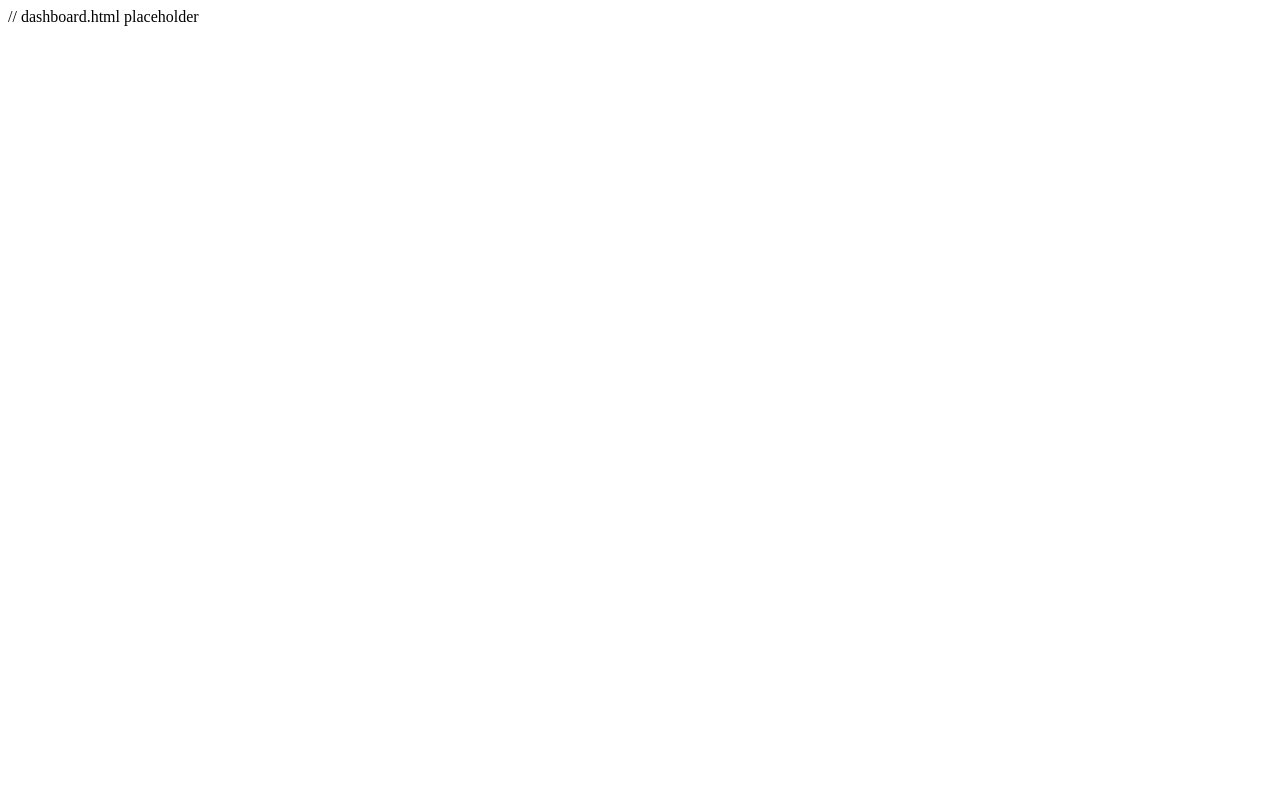
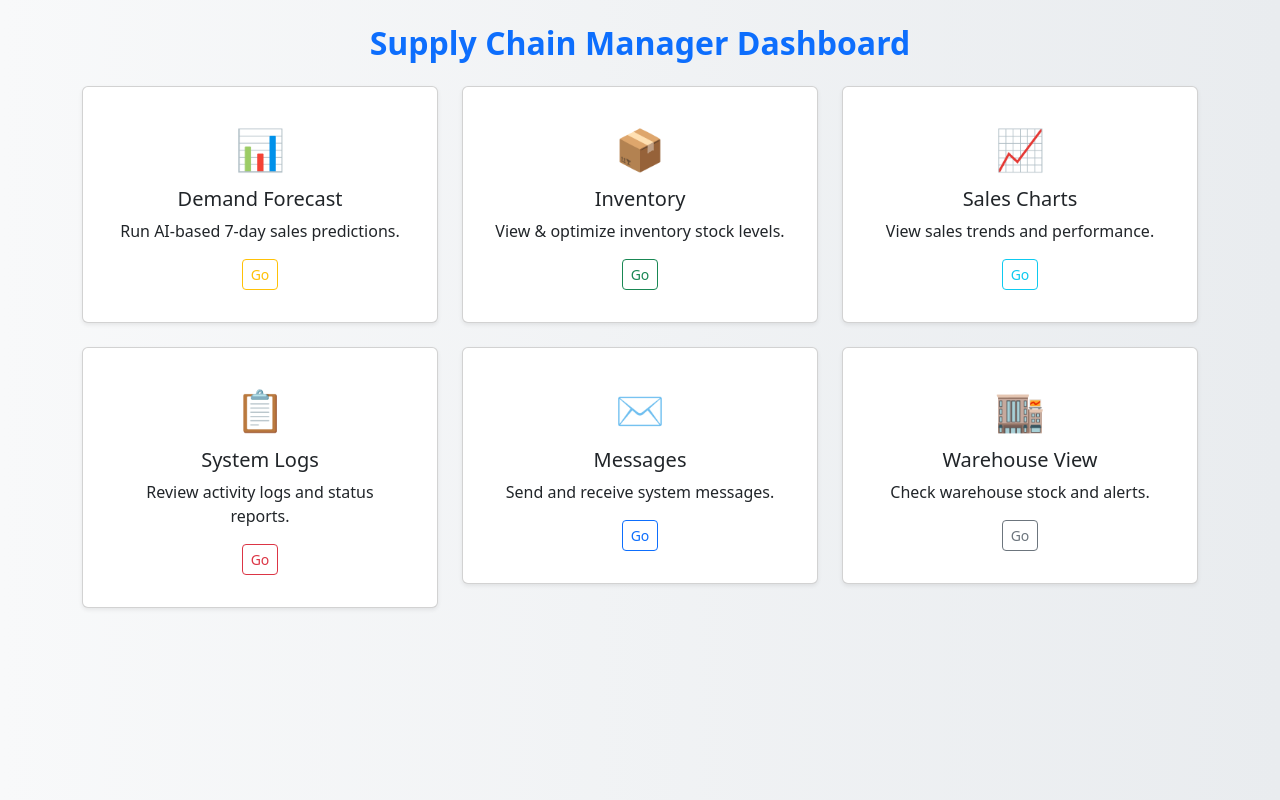
Before and after one commit to Ehtisham1053/AI-Powered-Supply-Chain, a plain HTML site: page frontend/supply_chain_manager/dashboard.html in a window 1280 px wide. Drawn offline with nearby package versions, Linux system fonts and the light colour scheme.

Commit message:
dashboard.html

```diff
--- a/frontend/common/utils.js
+++ /dev/null
@@ -1 +0,0 @@
-// utils.js placeholder
--- a/frontend/supply_chain_manager/dashboard.html
+++ b/frontend/supply_chain_manager/dashboard.html
@@ -1 +1,117 @@
-// dashboard.html placeholder
+<!DOCTYPE html>
+<html lang="en">
+<head>
+  <meta charset="UTF-8">
+  <title>Dashboard | Supply Chain Manager</title>
+  <meta name="viewport" content="width=device-width, initial-scale=1.0">
+  <link href="https://cdn.jsdelivr.net/npm/bootstrap@5.3.2/dist/css/bootstrap.min.css" rel="stylesheet">
+  <link rel="stylesheet" href="../assets/css/style.css">
+  <style>
+    .dashboard-card {
+      transition: transform 0.3s ease, box-shadow 0.3s ease;
+    }
+    .dashboard-card:hover {
+      transform: translateY(-8px);
+      box-shadow: 0 8px 20px rgba(0, 0, 0, 0.15);
+    }
+    .card-icon {
+      font-size: 2.5rem;
+    }
+  </style>
+</head>
+<body class="bg-light">
+
+  <div class="container py-4">
+    <div class="text-center mb-4">
+      <h2 class="text-primary fw-bold">Supply Chain Manager Dashboard</h2>
+      <p id="welcomeMsg" class="text-muted"></p>
+    </div>
+
+    <div class="row g-4">
+
+      <div class="col-md-4">
+        <div class="card dashboard-card shadow-sm text-center p-3 bg-white">
+          <div class="card-body">
+            <div class="card-icon text-warning mb-2">📊</div>
+            <h5 class="card-title">Demand Forecast</h5>
+            <p class="card-text">Run AI-based 7-day sales predictions.</p>
+            <a href="demand_forecast.html" class="btn btn-outline-warning btn-sm">Go</a>
+          </div>
+        </div>
+      </div>
+
+
+      <div class="col-md-4">
+        <div class="card dashboard-card shadow-sm text-center p-3 bg-white">
+          <div class="card-body">
+            <div class="card-icon text-success mb-2">📦</div>
+            <h5 class="card-title">Inventory</h5>
+            <p class="card-text">View & optimize inventory stock levels.</p>
+            <a href="inventory.html" class="btn btn-outline-success btn-sm">Go</a>
+          </div>
+        </div>
+      </div>
+
+
+      <div class="col-md-4">
+        <div class="card dashboard-card shadow-sm text-center p-3 bg-white">
+          <div class="card-body">
+            <div class="card-icon text-info mb-2">📈</div>
+            <h5 class="card-title">Sales Charts</h5>
+            <p class="card-text">View sales trends and performance.</p>
+            <a href="sales.html" class="btn btn-outline-info btn-sm">Go</a>
+          </div>
+        </div>
+      </div>
+
+
+      <div class="col-md-4">
+        <div class="card dashboard-card shadow-sm text-center p-3 bg-white">
+          <div class="card-body">
+            <div class="card-icon text-danger mb-2">📋</div>
+            <h5 class="card-title">System Logs</h5>
+            <p class="card-text">Review activity logs and status reports.</p>
+            <a href="logs.html" class="btn btn-outline-danger btn-sm">Go</a>
+          </div>
+        </div>
+      </div>
+
+
+      <div class="col-md-4">
+        <div class="card dashboard-card shadow-sm text-center p-3 bg-white">
+          <div class="card-body">
+            <div class="card-icon text-primary mb-2">✉️</div>
+            <h5 class="card-title">Messages</h5>
+            <p class="card-text">Send and receive system messages.</p>
+            <a href="messages.html" class="btn btn-outline-primary btn-sm">Go</a>
+          </div>
+        </div>
+      </div>
+
+
+      <div class="col-md-4">
+        <div class="card dashboard-card shadow-sm text-center p-3 bg-white">
+          <div class="card-body">
+            <div class="card-icon text-secondary mb-2">🏬</div>
+            <h5 class="card-title">Warehouse View</h5>
+            <p class="card-text">Check warehouse stock and alerts.</p>
+            <a href="warehouse_view.html" class="btn btn-outline-secondary btn-sm">Go</a>
+          </div>
+        </div>
+      </div>
+    </div>
+  </div>
+
+  <script src="../common/utils.js"></script>
+  <script>
+
+    const tokenData = parseJwt(localStorage.getItem('token'));
+    if (!tokenData || tokenData.role !== 'supply_chain_manager') {
+      alert('Unauthorized or session expired!');
+      window.location.href = '../login.html';
+    } else {
+      document.getElementById('welcomeMsg').innerText = `Welcome, ${tokenData.username.toUpperCase()} (${tokenData.role.replace(/_/g, ' ')})`;
+    }
+  </script>
+</body>
+</html>
```
